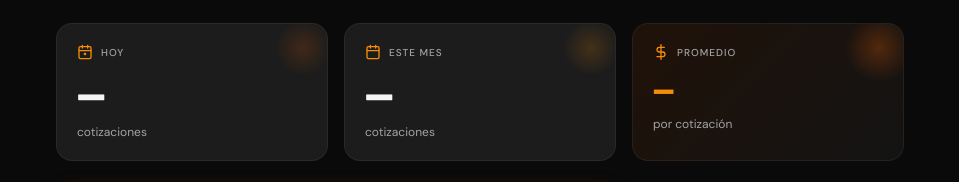
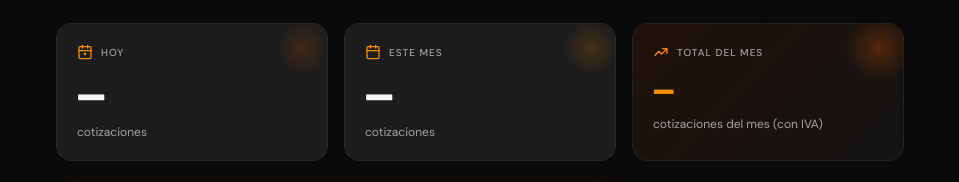
Before and after one commit to andabarzua/pitstop, a Vue app: page / in a window 1280 px wide. Shown: the part 318-500 px from the top of the page, without its empty margins (160-1119 px from the left). Built offline with nearby package versions, Linux system fonts and the light colour scheme; a web font is replaced by a local one.

Commit message:
feat: reemplaza Promedio por Total del mes en el dashboard

```diff
--- a/src/components/HomeView.vue
+++ b/src/components/HomeView.vue
@@ -156,7 +156,7 @@ defineExpose({ refresh: loadDashboard })
         </div>
       </div>
 
-      <!-- Promedio (spans 2 cols on mobile, 1 on desktop) -->
+      <!-- Total del mes (spans 2 cols on mobile, 1 on desktop) -->
       <div class="pit-card p-4 md:p-5 relative overflow-hidden col-span-2 sm:col-span-1"
            style="background: linear-gradient(135deg, rgba(232,93,4,0.10), rgba(20,20,20,1));">
         <div class="absolute -right-6 -top-6 w-24 h-24 rounded-full"
@@ -164,14 +164,14 @@ defineExpose({ refresh: loadDashboard })
         <div class="relative">
           <div class="flex items-center gap-2 mb-2">
             <svg viewBox="0 0 24 24" class="w-4 h-4 text-pit-accentLight" fill="none" stroke="currentColor" stroke-width="2" stroke-linecap="round" stroke-linejoin="round">
-              <path d="M12 1v22M17 5H9.5a3.5 3.5 0 0 0 0 7h5a3.5 3.5 0 0 1 0 7H6" />
+              <path d="M3 17l6-6 4 4 8-8M14 7h7v7" />
             </svg>
-            <p class="text-[10px] uppercase tracking-widest text-pit-muted font-medium">Promedio</p>
+            <p class="text-[10px] uppercase tracking-widest text-pit-muted font-medium">Total del mes</p>
           </div>
           <p class="pit-display text-3xl md:text-4xl text-pit-accentLight leading-none break-words">
-            {{ auth.isAuthenticated.value && stats.all > 0 ? q.formatCLP(stats.avgTotal) : '—' }}
+            {{ auth.isAuthenticated.value ? q.formatCLP(stats.monthTotal) : '—' }}
           </p>
-          <p class="text-xs text-pit-muted mt-2">por cotización</p>
+          <p class="text-xs text-pit-muted mt-2">cotizaciones del mes (con IVA)</p>
         </div>
       </div>
 
```
